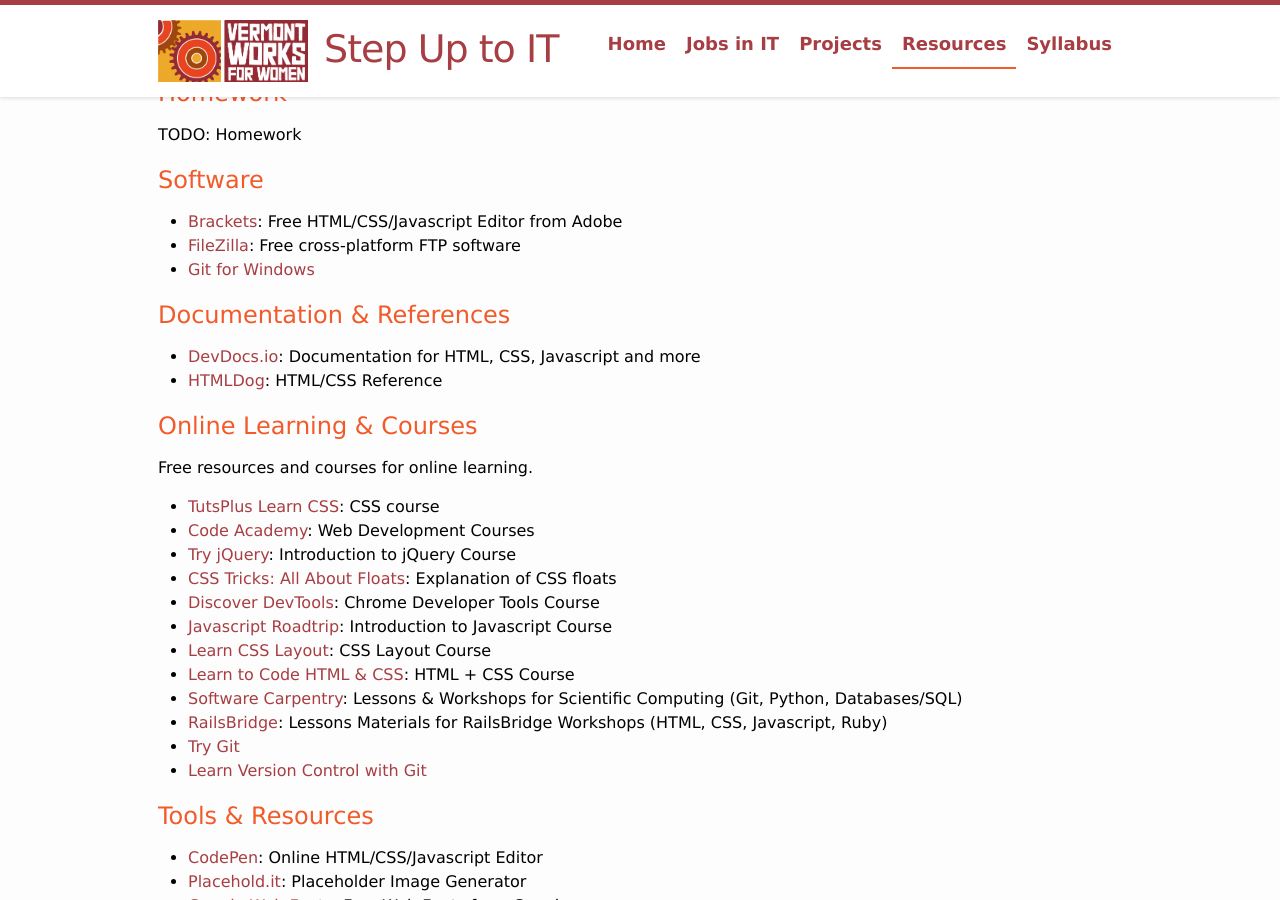
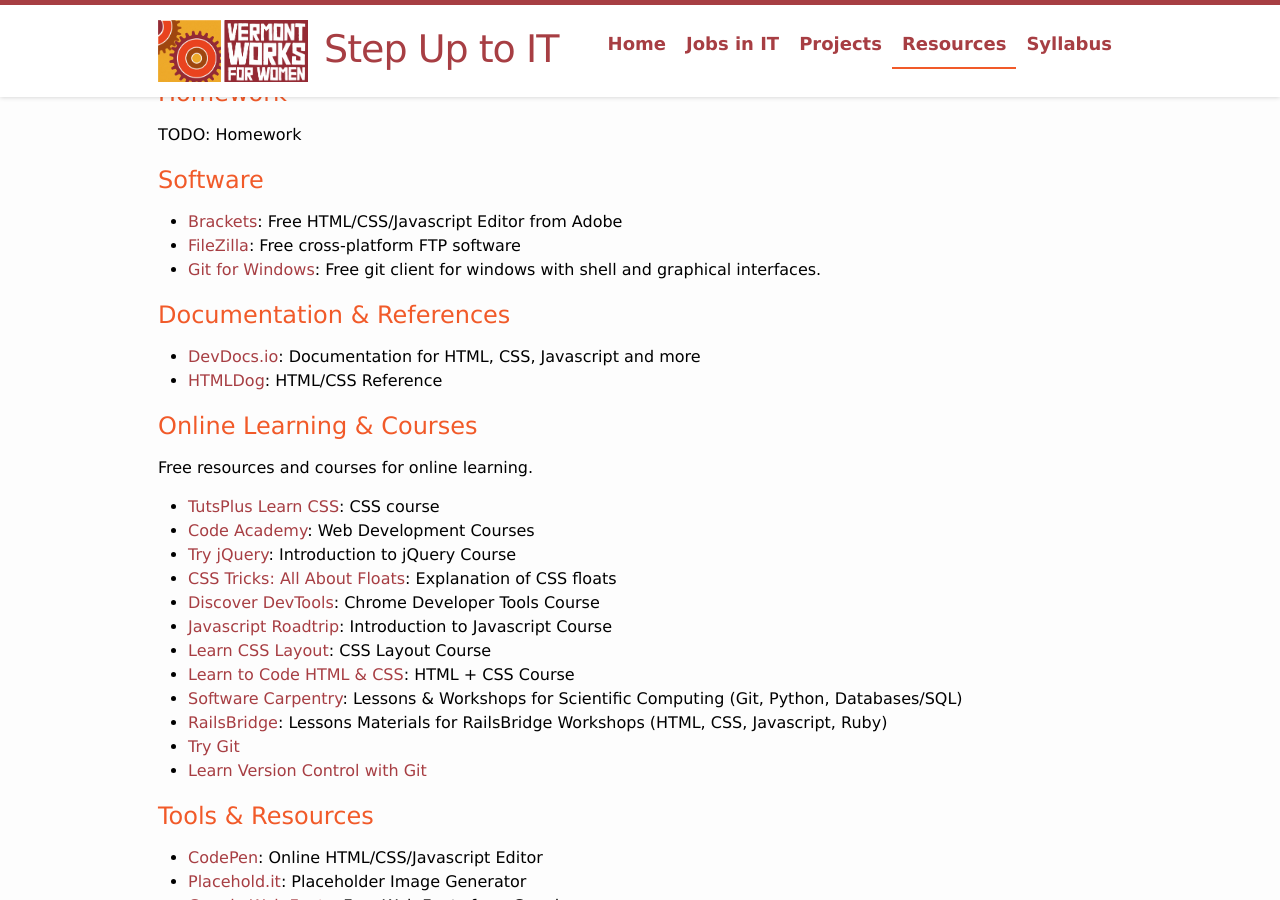
Before and after one commit to jennybeaudin/step-up-it, a Jekyll site: the page built from resource.md, in a window 1280 px wide and 900 px high, scrolled down 301 px. Built offline with Jekyll 4.4.1, drawn with Linux system fonts in a browser that asks for light colours.

Commit message:
Add description to git for windows.

```diff
--- a/resource.md
+++ b/resource.md
@@ -26,7 +26,7 @@
     from Adobe
 -   [FileZilla](https://filezilla-project.org/): Free cross-platform FTP
     software
--   [Git for Windows](http://msysgit.github.io/)
+-   [Git for Windows](http://msysgit.github.io/): Free git client for windows with shell and graphical interfaces.
 
 Documentation & References
 --------------------------
```
